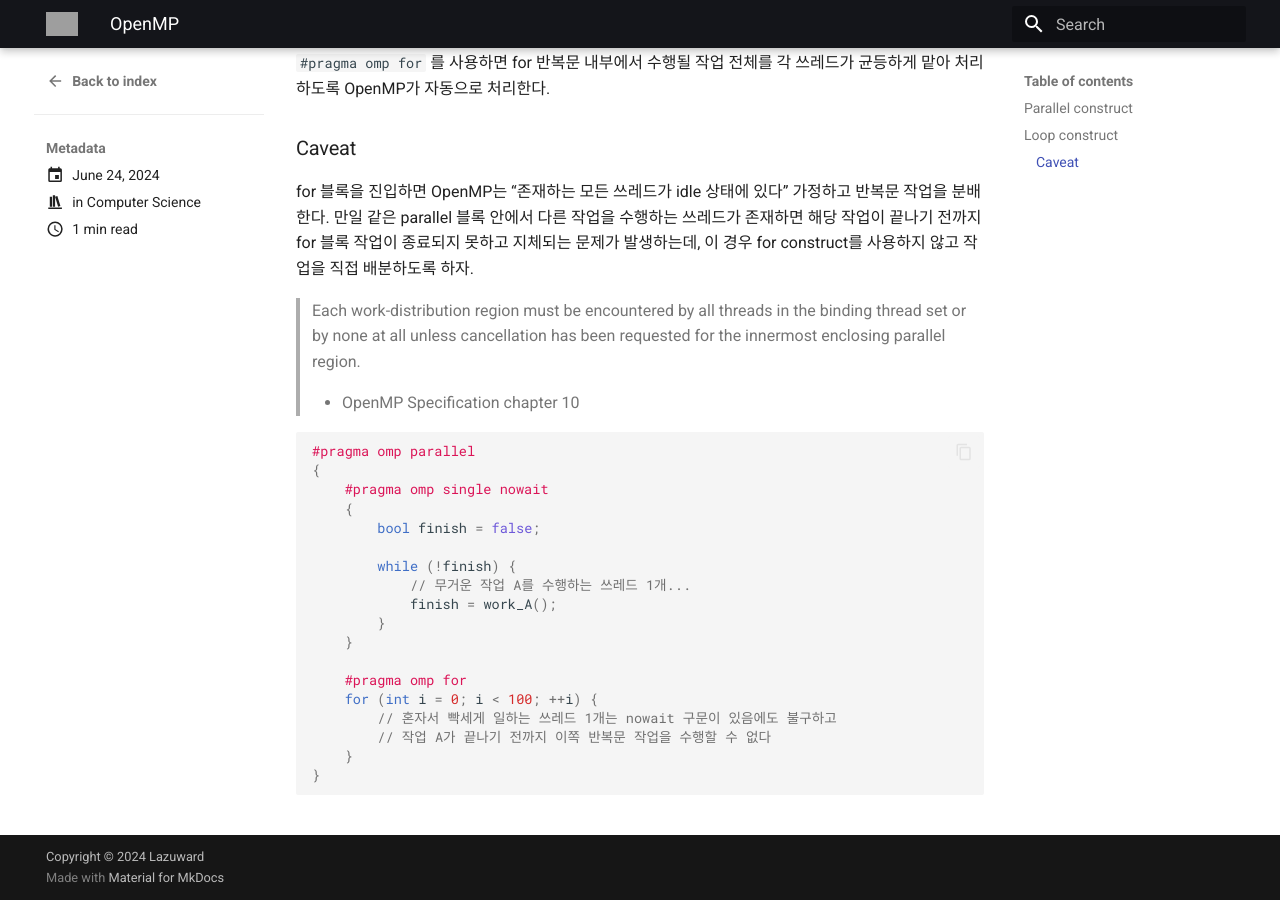
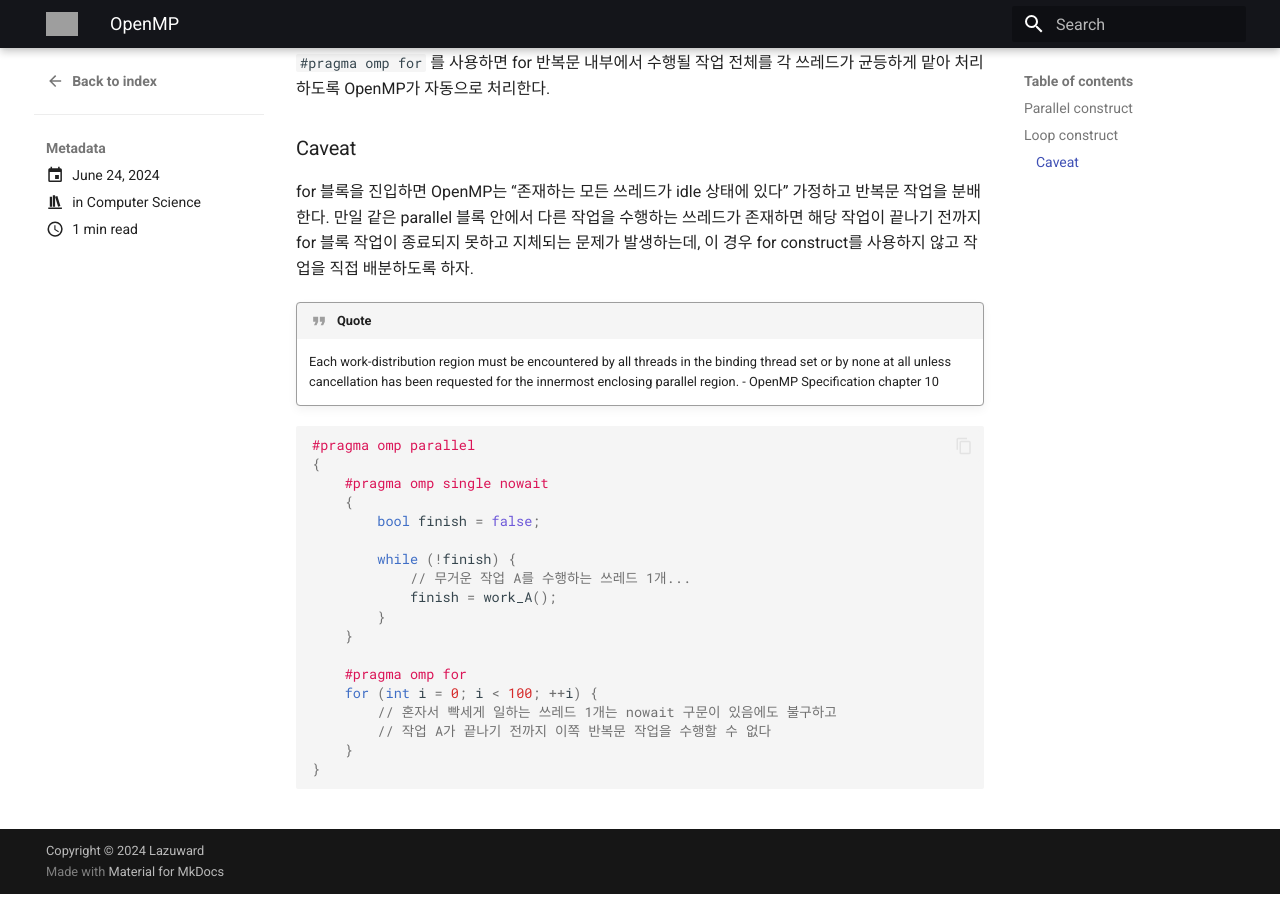
Before and after one commit to LazoYoung/naru-devlog, an MkDocs documentation site: the page built from docs/posts/openmp.md, in a window 1280 px wide and 900 px high, scrolled down 824 px. Built offline with MkDocs 1.6.1 and Material for MkDocs 9.7.7, drawn with Linux system fonts in a browser that asks for light colours; grey boxes are pictures that could not be loaded.

Commit message:
doc: revise documents

````diff
--- a/docs/posts/openmp.md
+++ b/docs/posts/openmp.md
@@ -12,7 +12,7 @@ OpenMP를 사용하면 병렬 프로그래밍 코드를 빠르고 직관적으
 
 ## Parallel construct
 
-```cpp
+``` cpp
 #pragma omp parallel
 {
 	// enclosing block is parallel
@@ -23,7 +23,7 @@ OpenMP를 사용하면 병렬 프로그래밍 코드를 빠르고 직관적으
 
 ## Loop construct
 
-```cpp
+``` cpp
 #pragma omp parallel num_threads(5)
 #pragma omp for
 for (int i = 0; i < omp_get_num_threads(); ++i) {
@@ -47,14 +47,14 @@ for (int i = 0; i < omp_get_num_threads(); ++i) {
 
 for 블록을 진입하면 OpenMP는 “존재하는 모든 쓰레드가 idle 상태에 있다” 가정하고 반복문 작업을 분배한다. 만일 같은 parallel 블록 안에서 다른 작업을 수행하는 쓰레드가 존재하면 해당 작업이 끝나기 전까지 for 블록 작업이 종료되지 못하고 지체되는 문제가 발생하는데, 이 경우 for construct를 사용하지 않고 작업을 직접 배분하도록 하자.
 
-> Each work-distribution region must be encountered by all threads
-> in the binding thread set or by none at all unless cancellation
-> has been requested for the innermost enclosing parallel region.
->
-> - OpenMP Specification chapter 10
+!!! quote
+    Each work-distribution region must be encountered by all threads
+    in the binding thread set or by none at all unless cancellation
+    has been requested for the innermost enclosing parallel region.
+    - OpenMP Specification chapter 10
 
 
-```cpp
+``` cpp
 #pragma omp parallel
 {
 	#pragma omp single nowait
````
Also changed, not shown: docs/posts/concurrent-computing.md (+1 -1 lines).
